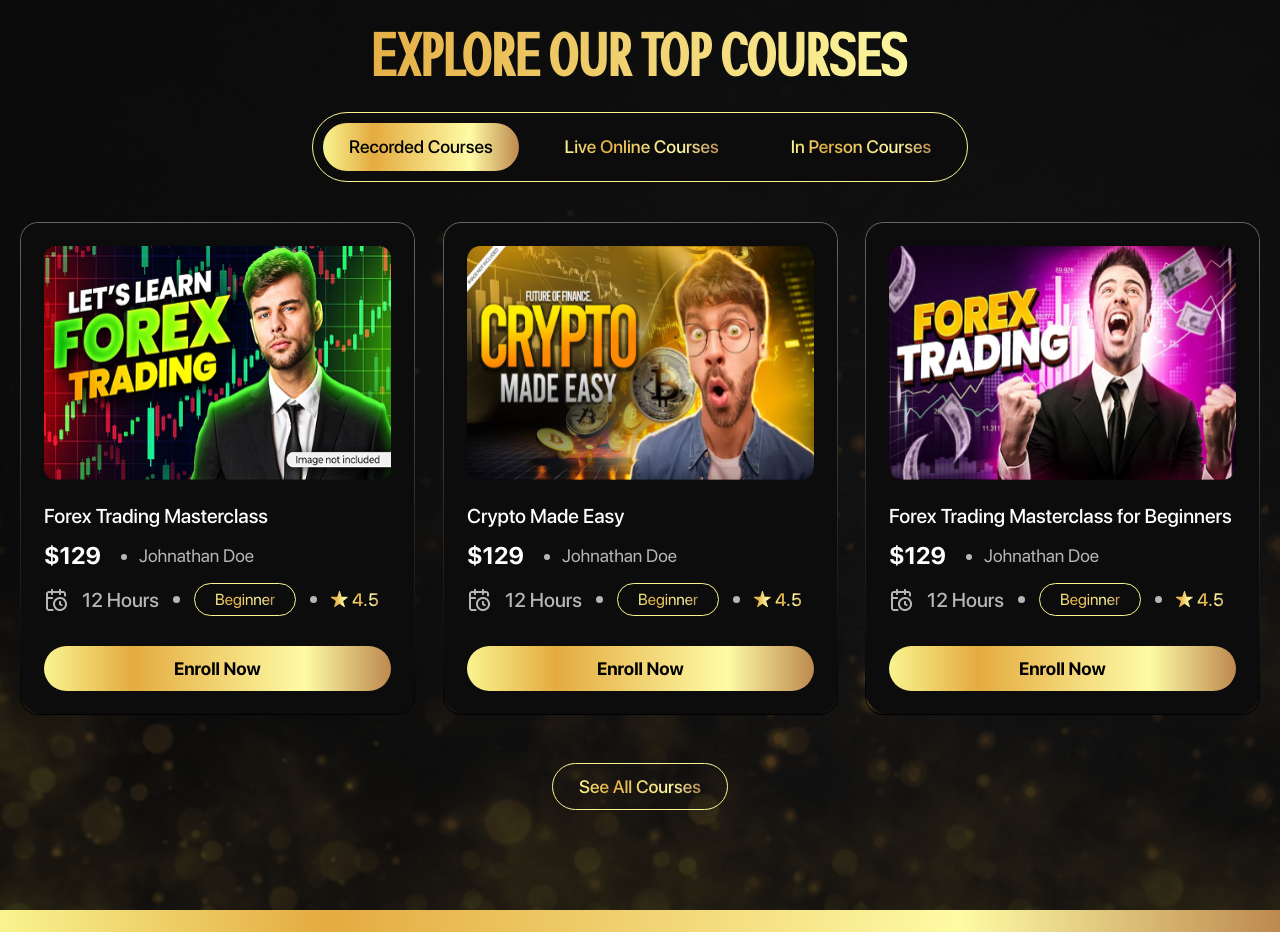
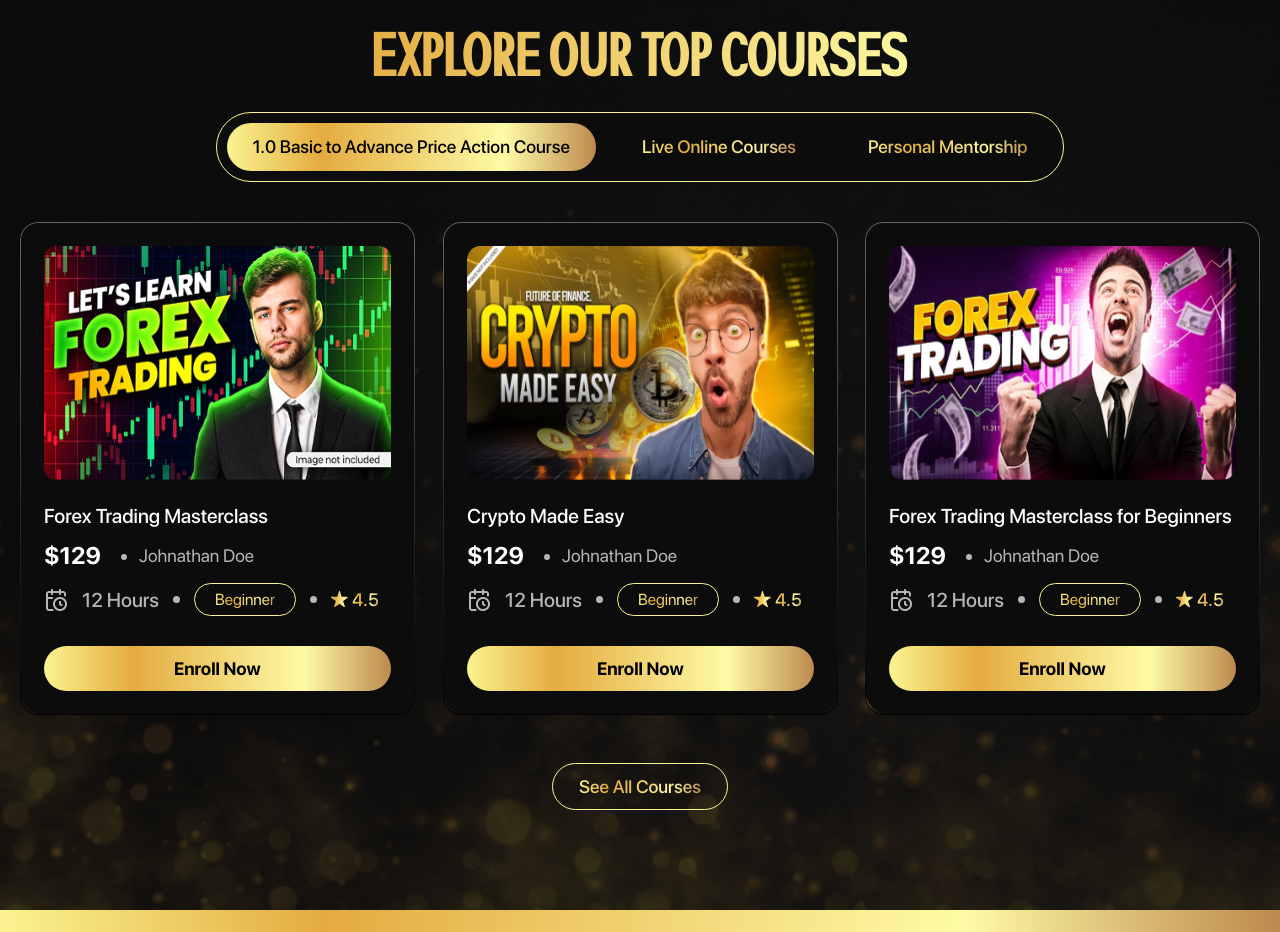
Before and after one commit to maheshBavishi/golden-bulls-webapp, a Next.js app: page / in a window 1280 px wide. Shown: the part 2560-3492 px from the top of the page. Built offline with nearby package versions, Linux system fonts and the light colour scheme.

Commit message:
some changes

```diff
--- a/src/modulers/courses/index.js
+++ b/src/modulers/courses/index.js
@@ -9,9 +9,9 @@ export default function Courses() {
     return (
         <div>
             <CoursesBanner />
-            <OnDemandCourses title='Recorded courses' data={topCoursesData.recorded} bgColor='#0C0C0C' />
+            <OnDemandCourses title='1.0 Basic to Advance Price Action Course' data={topCoursesData.recorded} bgColor='#0C0C0C' />
             <OnDemandCourses title="Live online courses" data={topCoursesData.live} bgColor='#000' />
-            <OnDemandCourses title='In-person courses' data={topCoursesData.inPerson} bgColor='#0C0C0C' />
+            <OnDemandCourses title='Personal Mentorship' data={topCoursesData.inPerson} bgColor='#0C0C0C' />
             <TrustedSection />
             <ClassroominYourPocket spacingRemove />
             <FaqSection />
--- a/src/modulers/home/topCourses/index.js
+++ b/src/modulers/home/topCourses/index.js
@@ -33,7 +33,7 @@ export default function TopCourses() {
               className={activeTab === "recorded" ? styles.active : ""}
               onClick={() => setActiveTab("recorded")}
             >
-              <span>Recorded Courses</span>
+              <span>1.0 Basic to Advance Price Action Course</span>
             </button>
             <button
               className={activeTab === "live" ? styles.active : ""}
@@ -45,7 +45,7 @@ export default function TopCourses() {
               className={activeTab === "inPerson" ? styles.active : ""}
               onClick={() => setActiveTab("inPerson")}
             >
-              <span>In Person Courses</span>
+              <span>Personal Mentorship</span>
             </button>
           </div>
         </motion.div>
```
